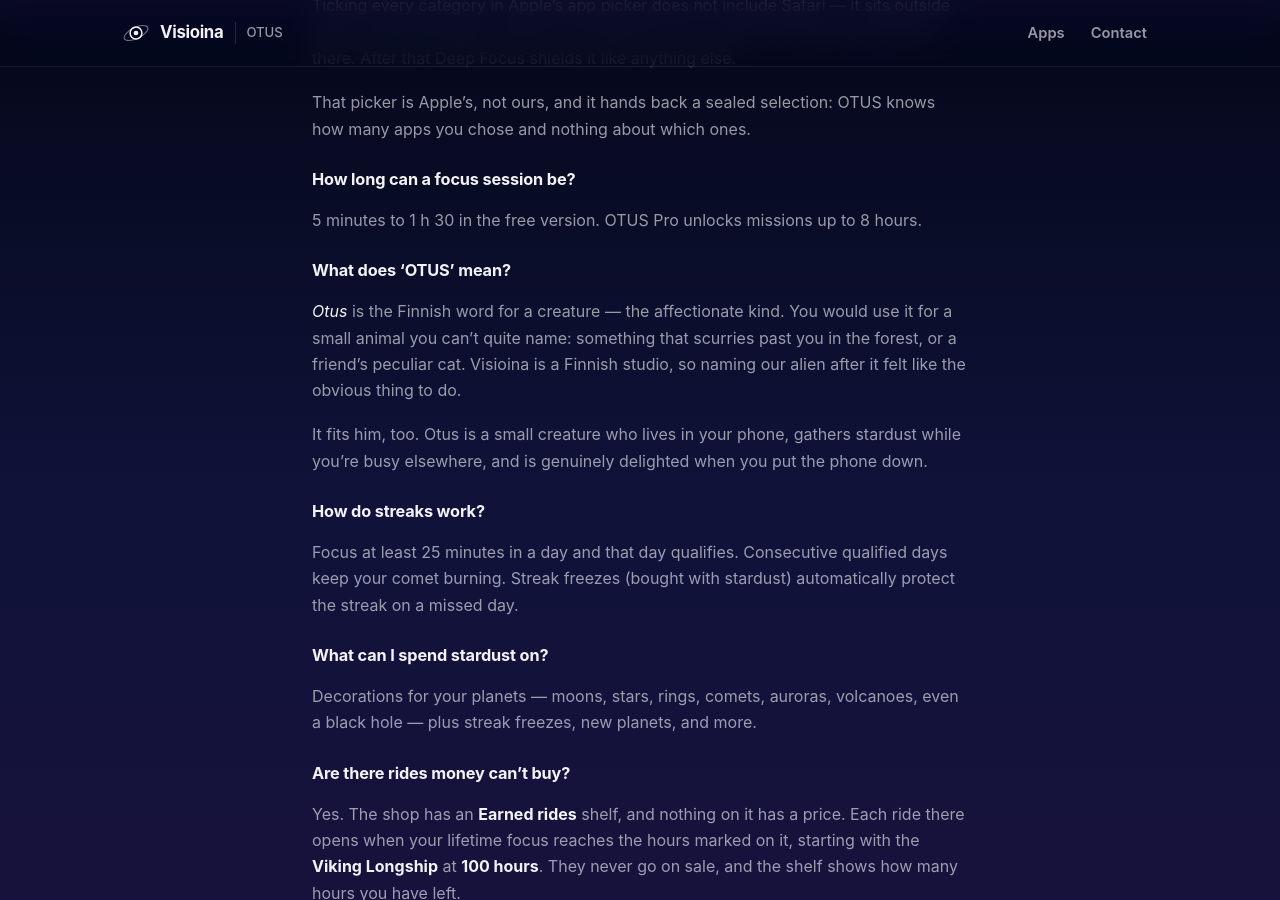
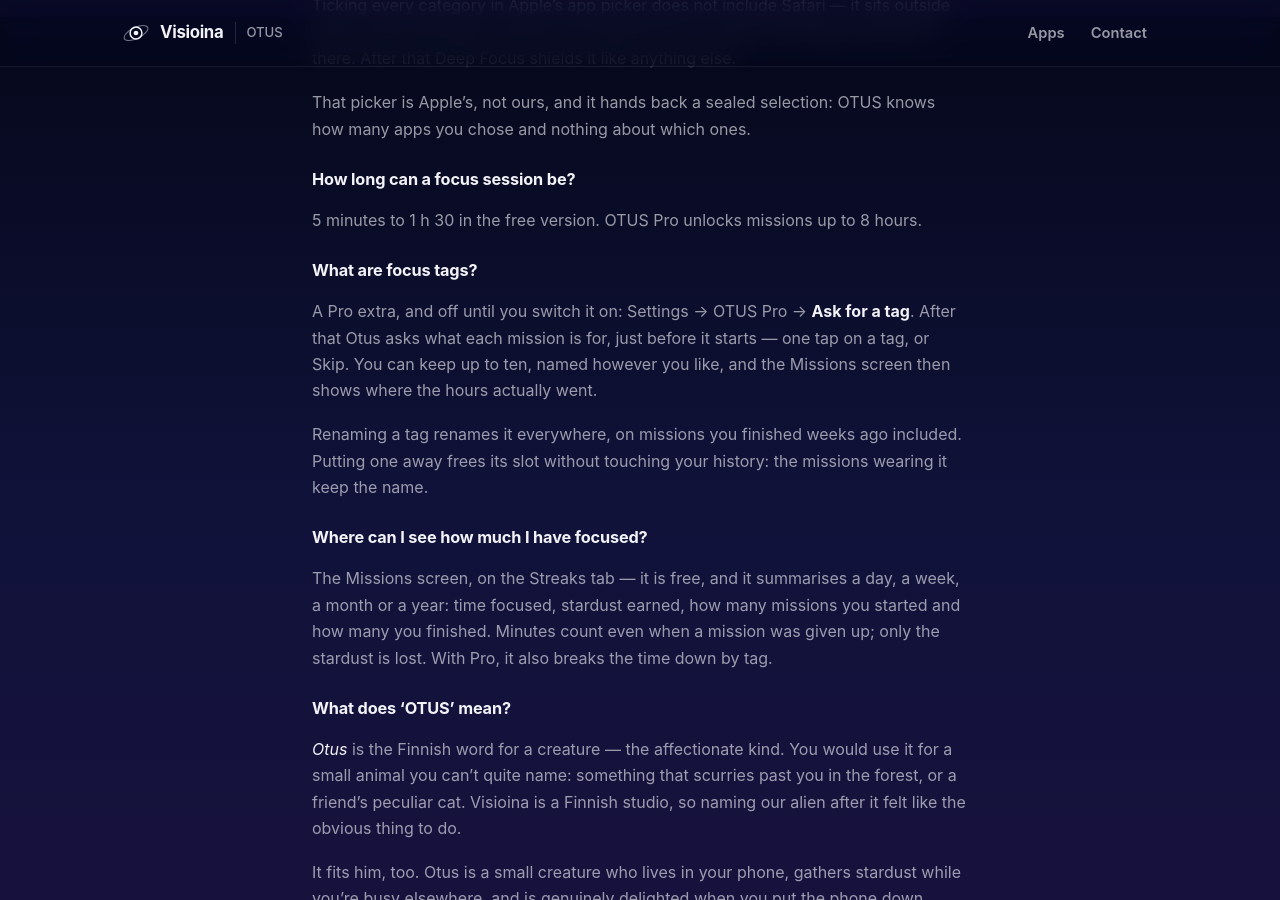
Before and after one commit to selinahti/visioinawebsite, a Jekyll site: the page built from _apps/otus/faq.md, in a window 1280 px wide and 900 px high, scrolled down 1783 px. Built offline with Jekyll 4.4.1, drawn with Linux system fonts in a browser that asks for light colours; some of the changed text lies outside the part shown.

Commit message:
Document focus tags and the Missions summary
Two FAQ entries: what focus tags are and how renaming and putting one
away behave, and where to find the mission summaries — the second
because Missions is free and the FAQ would otherwise never mention it
exists.

The cancel-Pro answer gains the sentence that matters most to someone
about to unsubscribe: tags and tagged history stay, OTUS just stops
asking. The terms say the same in the place that is binding, next to the
bullet about what Pro lends — tags are the user's own data, not an item
on loan.

```diff
--- a/_apps/otus/faq.md
+++ b/_apps/otus/faq.md
@@ -38,8 +38,8 @@ Yes — and the free version is the whole adventure, not a demo: focus missions
 from 5 minutes to 1 h 30, full stardust earning, streaks, decorations, new planets,
 sharing, and Deep Focus that blocks all distracting apps. No ads ever.
 **OTUS Pro** (€2.99/month or €25.99/year) adds the power-ups: choose which
-apps get blocked, missions up to 8 hours, your timer in the Dynamic Island
-and on the Lock Screen, the exclusive Cosmic skin, planet styles, and the
+apps get blocked, missions up to 8 hours, focus tags, your timer in the Dynamic
+Island and on the Lock Screen, the exclusive Cosmic skin, planet styles, and the
 Tea Saucer ride.
 
 ### What breaks a focus session?
@@ -85,6 +85,24 @@ knows how many apps you chose and nothing about which ones.
 ### How long can a focus session be?
 
 5 minutes to 1 h 30 in the free version. OTUS Pro unlocks missions up to 8 hours.
+
+### What are focus tags?
+
+A Pro extra, and off until you switch it on: Settings → OTUS Pro → **Ask for a
+tag**. After that Otus asks what each mission is for, just before it starts —
+one tap on a tag, or Skip. You can keep up to ten, named however you like, and
+the Missions screen then shows where the hours actually went.
+
+Renaming a tag renames it everywhere, on missions you finished weeks ago
+included. Putting one away frees its slot without touching your history: the
+missions wearing it keep the name.
+
+### Where can I see how much I have focused?
+
+The Missions screen, on the Streaks tab — it is free, and it summarises a day, a
+week, a month or a year: time focused, stardust earned, how many missions you
+started and how many you finished. Minutes count even when a mission was given
+up; only the stardust is lost. With Pro, it also breaks the time down by tag.
 
 ### What does 'OTUS' mean?
 
@@ -144,6 +162,9 @@ thing you bought instead. Anything you bought outright is yours: skins, saucers
 and rides, along with the rides you earned with focused hours, your planets,
 their decorations and your stardust.
 
+Your focus tags stay too, and so does everything you tagged — OTUS simply stops
+asking before a mission. Subscribe again and they are where you left them.
+
 ### Why doesn't the timer appear in the Dynamic Island?
 
 The Live Activity timer (Lock Screen & Dynamic Island) is an OTUS Pro feature,
```
Also changed, not shown: _apps/otus/terms.md (+4 -0 lines).
